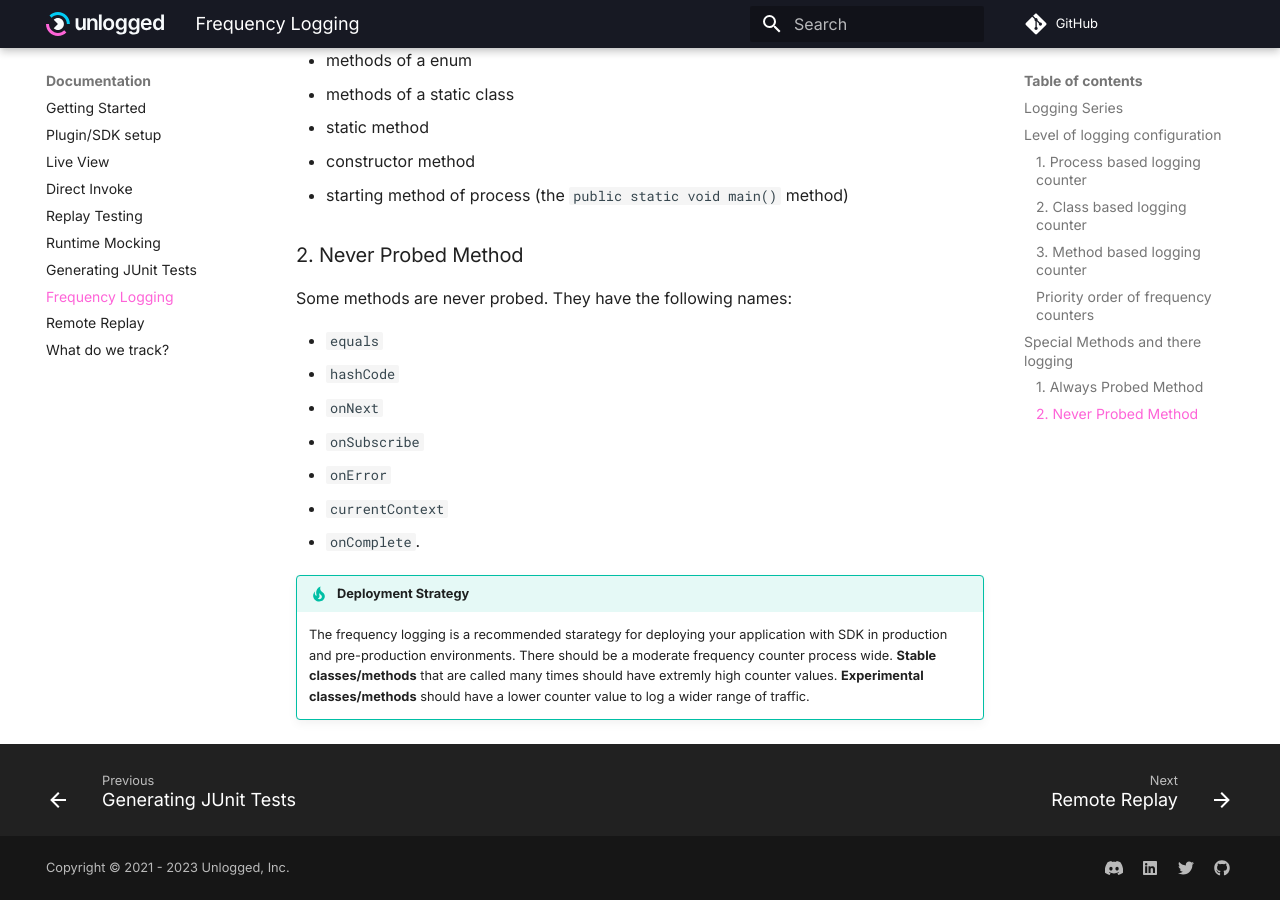
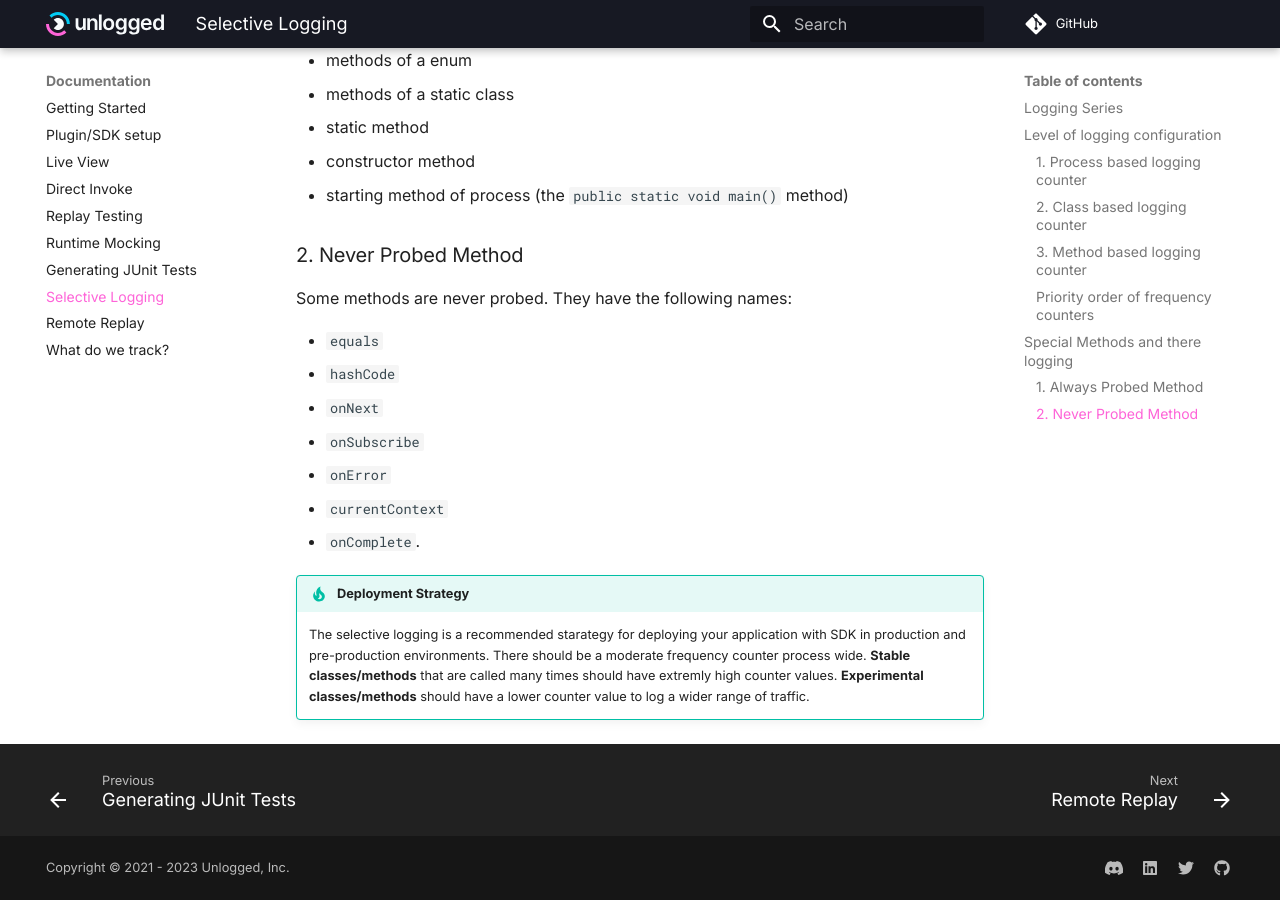
Before and after one commit to unloggedio/documentation, an MkDocs documentation site: the page built from docs/selective_logging.md, in a window 1280 px wide and 900 px high, scrolled down 2553 px. Built offline with MkDocs 1.6.1 and Material for MkDocs 9.7.7, drawn with Linux system fonts in a browser that asks for light colours; comment, search, counter and statistics services are not loaded; some of the changed text lies outside the part shown.

Commit message:
change title to selective_logging

```diff
--- a/docs/frequency_logging.md
+++ b/docs/selective_logging.md
@@ -1,4 +1,4 @@
-# Frequency Logging
+# Selective Logging
 
 The SDK can be configured to define the frequency with which methods should be logged. This improves the performance impact of running user application with SDK significantly. The **default behaviour** is to log all calls to a method.
 
@@ -98,4 +98,4 @@ Some methods are never probed. They have the following names:
 - `onComplete`.
 
 !!! Tip "Deployment Strategy"
-	The frequency logging is a recommended starategy for deploying your application with SDK in production and pre-production environments. There should be a moderate frequency counter process wide. **Stable classes/methods** that are called many times should have extremly high counter values. **Experimental classes/methods** should have a lower counter value to log a wider range of traffic.
+	The selective logging is a recommended starategy for deploying your application with SDK in production and pre-production environments. There should be a moderate frequency counter process wide. **Stable classes/methods** that are called many times should have extremly high counter values. **Experimental classes/methods** should have a lower counter value to log a wider range of traffic.
--- a/mkdocs.yml
+++ b/mkdocs.yml
@@ -11,7 +11,7 @@ nav:
   - Replay Testing: java_replay_testing.md
   - Runtime Mocking: mocking.md
   - Generating JUnit Tests: generate_automated_junit.md
-  - Frequency Logging: frequency_logging.md
+  - Selective Logging: selective_logging.md
   - Remote Replay: server.md
   - What do we track?: analytics.md
 theme:
```
